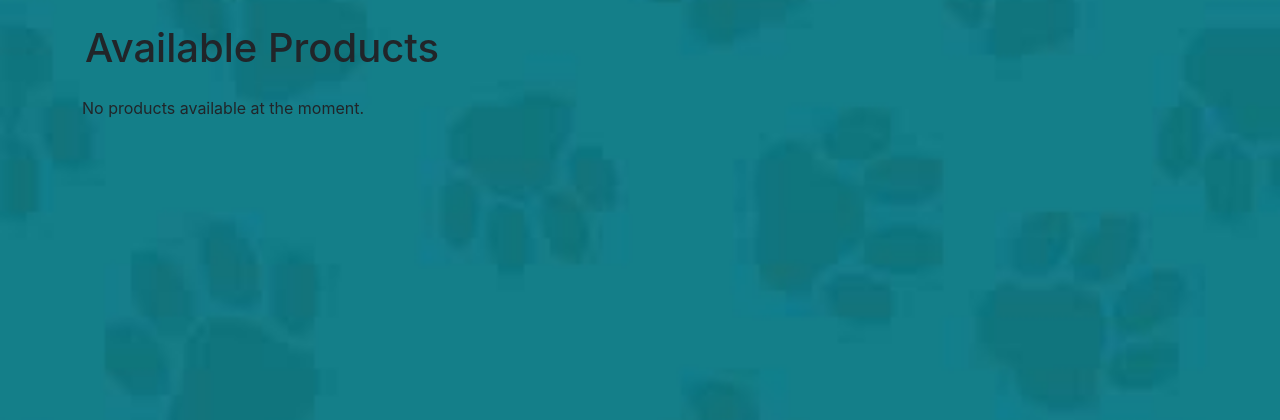
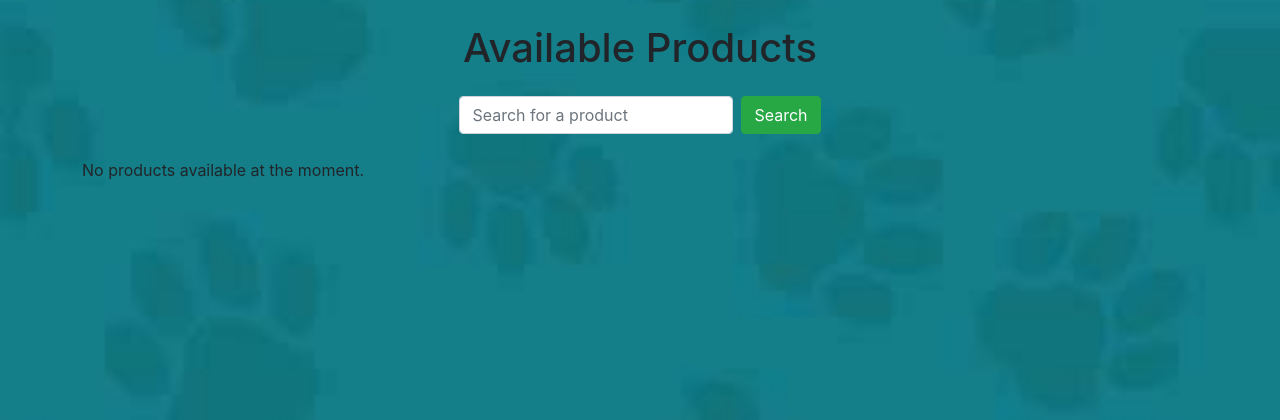
Before and after one commit to NrmeenAraby/cyberus_project, a Flask app: page /shopping in a window 1280 px wide. Shown: the top 420 px of the page. Run offline with Flask 3, Linux system fonts and the light colour scheme; some libraries are stand-ins or nearby versions.

Commit message:
added search

```diff
--- a/app.py
+++ b/app.py
@@ -173,7 +173,7 @@ def delProd () :
 def searchprod():
         product_name = escape(request.args.get('product_name'))
         products = database.search_product(connection, product_name)
-        return render_template('search.html', products=products, product_name=product_name)
+        return render_template('shopping.html', products=products, product_name=product_name)
 
 
 #@app.route('/add_comment', methods=['GET', 'POST'])     #add comment
--- a/templates/addProd.html
+++ b/templates/addProd.html
@@ -44,7 +44,7 @@
             </form>
         </div>
     </div>
-
+    <script src="{{ url_for('static', filename='js/close-all-alerts.js') }}"></script>
     <script src="{{ url_for('static', filename='js/bootstrap.bundle.min.js') }}"></script>
 </body>
 
--- a/templates/shopping.html
+++ b/templates/shopping.html
@@ -21,7 +21,11 @@
 </head>
 <body>
     <div class="container mt-4">
-        <h1 class="mb-4">Available Products</h1>
+        <h1 class="mb-4 text-center">Available Products</h1>
+        <form class="form-inline mb-4 justify-content-center" action="{{ url_for('searchprod') }}" method="GET">
+            <input class="form-control mr-2" type="text" name="product_name" placeholder="Search for a product" aria-label="Search" required>
+            <button class="btn btn-success" type="submit">Search</button>
+        </form>
         <div class="row">
             {% if products %}
                 {% for product in products %}
@@ -35,11 +39,11 @@
                             <div class="card-body">
                                 <h5 class="card-title">{{ product[1] }}</h5>
                                 <p class="card-text">
-                                    Price: ${{ product[2] }}<br>
+                                    Price: {{ product[2] }} $<br>
                                     Quantity: {{ product[3] }}
                                 </p>
                             </div>
-                            <a href="/" class="btn btn-success">Buy now</a>
+                            <a href="/" class="btn btn-success"><strong>Buy now</strong></a>
                         </div>
                     </div>
                 {% endfor %}
```
